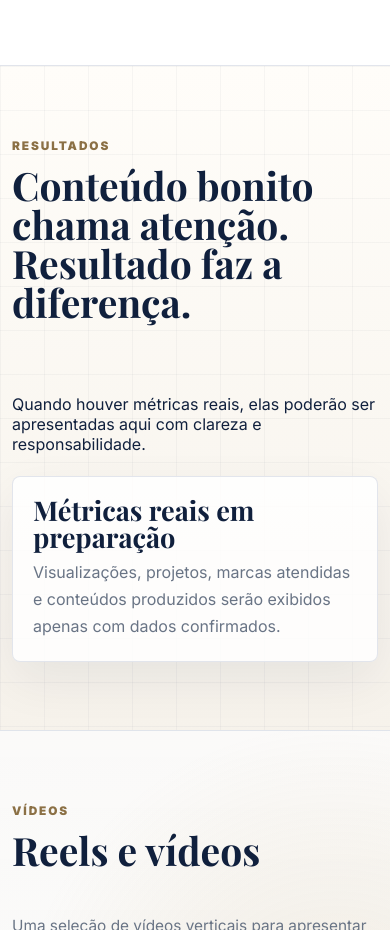
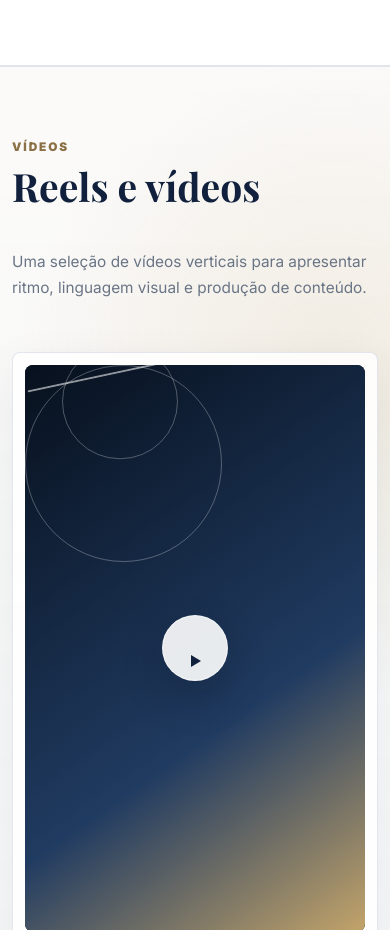
Before and after one commit to ATRIX08/AlvesConnect, a website: page index.html in a window 390 px wide. Shown: the part 8933-9863 px from the top of the page. Drawn offline with nearby package versions, Linux system fonts and the light colour scheme; no server answers.

Commit message:
Remove results section and grid backgrounds

```diff
--- a/assets/css/styles.css
+++ b/assets/css/styles.css
@@ -987,85 +987,6 @@ select:focus-visible {
   object-fit: contain;
 }
 
-.results-empty span {
-  color: var(--muted);
-  line-height: 1.7;
-}
-
-.results {
-  background:
-    linear-gradient(rgba(16, 32, 61, 0.035) 1px, transparent 1px),
-    linear-gradient(90deg, rgba(16, 32, 61, 0.035) 1px, transparent 1px),
-    linear-gradient(180deg, #fffdf9, #f6f2eb);
-  background-size: 44px 44px, 44px 44px, auto;
-}
-
-.results-grid {
-  display: grid;
-  align-items: center;
-  gap: 56px;
-  grid-template-columns: minmax(0, 1fr) minmax(320px, 0.8fr);
-}
-
-.results-empty {
-  display: grid;
-  gap: 8px;
-  border: 1px solid rgba(223, 227, 234, 0.9);
-  border-radius: 8px;
-  background: rgba(255, 255, 255, 0.82);
-  box-shadow: 0 18px 50px rgba(16, 32, 61, 0.07);
-  margin-top: 22px;
-  padding: 20px;
-}
-
-.metrics-grid {
-  display: grid;
-  gap: 12px;
-  grid-template-columns: repeat(2, minmax(0, 1fr));
-  margin-top: 22px;
-}
-
-.metrics-grid.is-empty {
-  display: block;
-}
-
-.metric-card {
-  border: 1px solid rgba(223, 227, 234, 0.9);
-  border-radius: 8px;
-  background: rgba(255, 255, 255, 0.84);
-  box-shadow: 0 18px 50px rgba(16, 32, 61, 0.07);
-  padding: 20px;
-}
-
-.metric-card strong {
-  display: block;
-  font-family: var(--font-display);
-  font-size: clamp(2.4rem, 6vw, 4rem);
-  line-height: 0.95;
-}
-
-.metric-card span {
-  display: block;
-  color: #8b7045;
-  font-size: 0.76rem;
-  font-weight: 900;
-  letter-spacing: 0.12em;
-  margin-top: 8px;
-  text-transform: uppercase;
-}
-
-.metric-card p {
-  color: var(--muted);
-  line-height: 1.6;
-  margin: 10px 0 0;
-}
-
-.results-empty strong {
-  font-family: var(--font-display);
-  font-size: 1.7rem;
-  line-height: 1;
-}
-
 .reels-grid {
   display: grid;
   gap: 18px;
@@ -2195,10 +2116,6 @@ select:focus-visible {
     grid-template-columns: 1fr 1fr;
   }
 
-  .results-grid {
-    grid-template-columns: 1fr 1fr;
-  }
-
   .admin-top {
     flex-direction: column;
   }
@@ -2329,8 +2246,7 @@ select:focus-visible {
   .contact-form,
   .footer-grid,
   .admin-stats,
-  .admin-form-wide,
-  .results-grid {
+  .admin-form-wide {
     grid-template-columns: 1fr;
   }
 
@@ -2409,9 +2325,7 @@ select:focus-visible {
   }
 
   .project-body,
-  .service-card,
-  .metric-card,
-  .results-empty {
+  .service-card {
     min-width: 0;
   }
 
--- a/assets/js/main.js
+++ b/assets/js/main.js
@@ -13,7 +13,6 @@ const projectList = document.querySelector("[data-project-list]");
 const videoList = document.querySelector("[data-video-list]");
 const serviceList = document.querySelector("[data-service-list]");
 const logoList = document.querySelector("[data-logo-list]");
-const metricList = document.querySelector("[data-metric-list]");
 const filterButtons = document.querySelectorAll("[data-filter]");
 const specialtiesTrack = document.querySelector("[data-specialties-track]");
 const contactForm = document.querySelector("[data-contact-form]");
@@ -204,37 +203,6 @@ function renderAuthority(logos = []) {
       });
     }
   }
-}
-
-function renderMetrics(metrics = []) {
-  if (!metricList) return;
-  metricList.innerHTML = "";
-  const visibleMetrics = metrics.filter(isPublished);
-
-  if (visibleMetrics.length === 0) {
-    metricList.classList.add("is-empty");
-    metricList.innerHTML = `
-      <div class="results-empty">
-        <strong>Métricas reais em preparação</strong>
-        <span>Visualizações, projetos, marcas atendidas e conteúdos produzidos serão exibidos apenas com dados confirmados.</span>
-      </div>
-    `;
-    return;
-  }
-
-  metricList.classList.remove("is-empty");
-  visibleMetrics.forEach((metric) => {
-    const item = document.createElement("article");
-    const value = document.createElement("strong");
-    const label = document.createElement("span");
-    const description = document.createElement("p");
-    item.className = "metric-card";
-    value.textContent = metric.value;
-    label.textContent = metric.label;
-    description.textContent = metric.description || "";
-    item.append(value, label, description);
-    metricList.appendChild(item);
-  });
 }
 
 function getVideoEmbedUrl(url) {
@@ -698,7 +666,6 @@ header?.classList.toggle("is-scrolled", window.scrollY > 18);
 renderProjects();
 renderServices();
 renderAuthority();
-renderMetrics();
 
 fetchSiteData().then((siteData) => {
   applyContent(siteData.content);
@@ -712,5 +679,4 @@ fetchSiteData().then((siteData) => {
   renderVideos(siteData.videos);
   renderServices(siteData.services || []);
   renderAuthority(siteData.logos || []);
-  renderMetrics(siteData.metrics || []);
 });
--- a/index.html
+++ b/index.html
@@ -205,21 +205,6 @@
         </div>
       </section>
 
-      <section class="section results reveal" id="resultados">
-        <div class="container results-grid">
-          <div>
-            <span class="tag" data-content="resultsLabel">Resultados</span>
-            <h2 data-content="resultsTitle">Conteúdo bonito chama atenção. Resultado faz a diferença.</h2>
-          </div>
-          <div>
-            <p data-content="resultsText">
-              Quando houver métricas reais, elas poderão ser apresentadas aqui com clareza e responsabilidade.
-            </p>
-            <div class="metrics-grid" data-metric-list></div>
-          </div>
-        </div>
-      </section>
-
       <section class="section reels reveal" id="videos">
         <div class="container">
           <div class="section-head portfolio-head">
```
